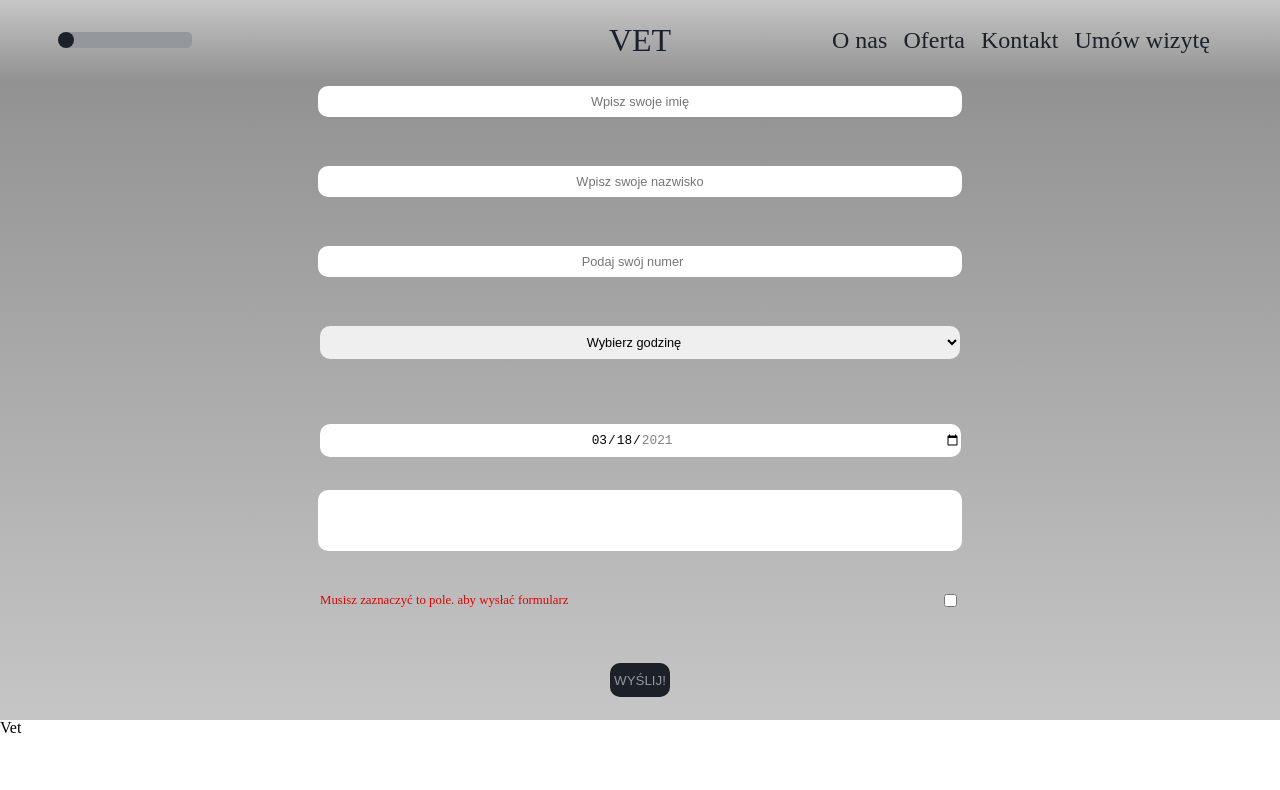
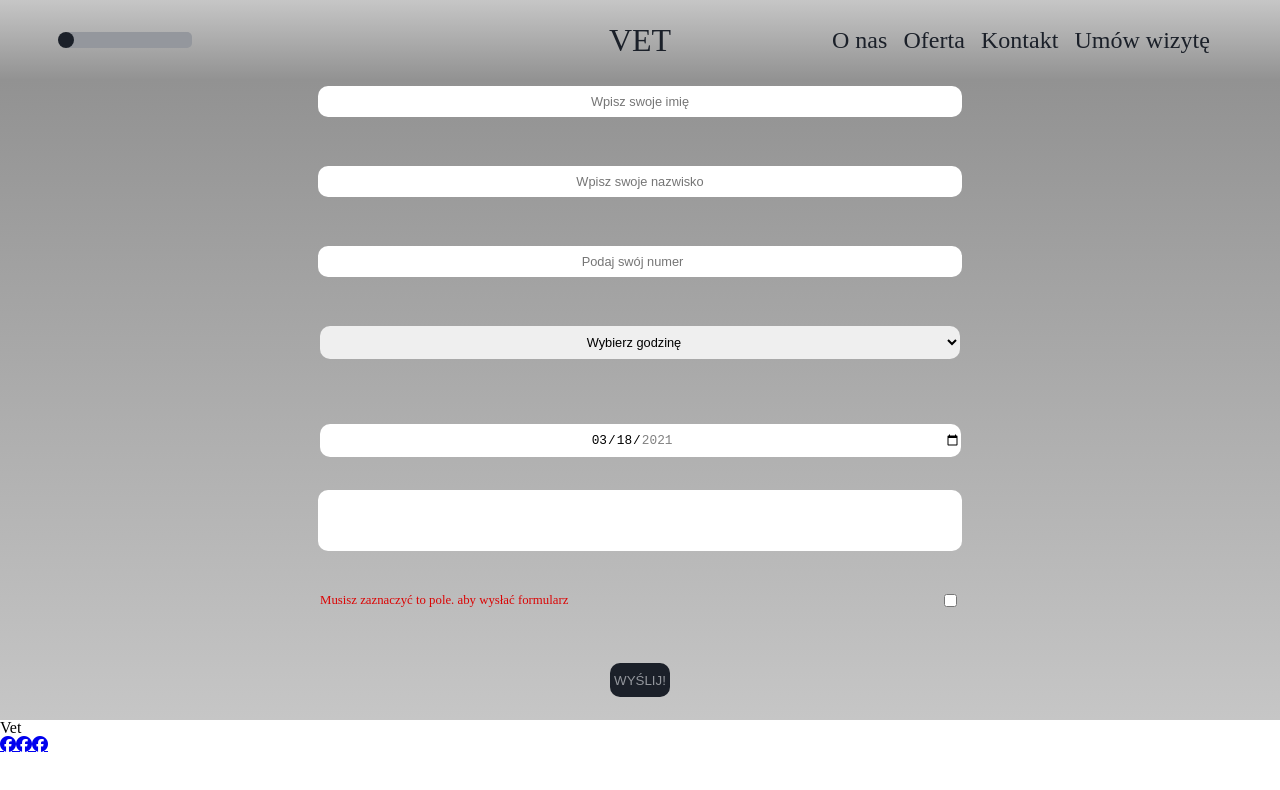
Before and after one commit to Kadavi95/ProjectMiniWeb, a React (Create React App) app: page /appointment in a window 1280 px wide. Shown: the top 790 px of the page. Built offline with nearby package versions, Linux system fonts and the light colour scheme.

Commit message:
problem solved

```diff
--- a/src/Components/Footer.js
+++ b/src/Components/Footer.js
@@ -2,20 +2,38 @@ import React from 'react';
 const google = 'http://www.google.pl';
 const rpPl = 'http://www.rp.pl';
 const weszloCom = 'http://www.weszlo.com';
-const linksToPages = [];
+const linksToPages = ['http://www.google.pl', 'http://www.rp.pl', 'http://www.weszlo.com'];
+const linksAndIcons = [
+    {
+        links: 'http://www.google.pl',
+        icons: 'fab fa-facebook'
+    },
+    {
+        links: 'http://www.rp.pl',
+        icons: 'fab fa-facebook'
+    },
+    {
+        links: 'http://www.weszlo.com',
+        icons: 'fab fa-facebook'
+    },
+]
 
 
 
 
 const Footer = () => {
-
+    const singlePage = linksAndIcons.map(({links, icons}) => (
+        <a href={links} className={icons} target='_blank'></a>
+    ))
     return ( <>
     <div className="footer_container">
         <div className="vet_conteiner">
             <h3>Vet</h3>
         </div>
-        <div className="links_container">
+        <div className="icons_container">
+            {singlePage}
         </div>
+
     </div>
      </>);
 }
```
